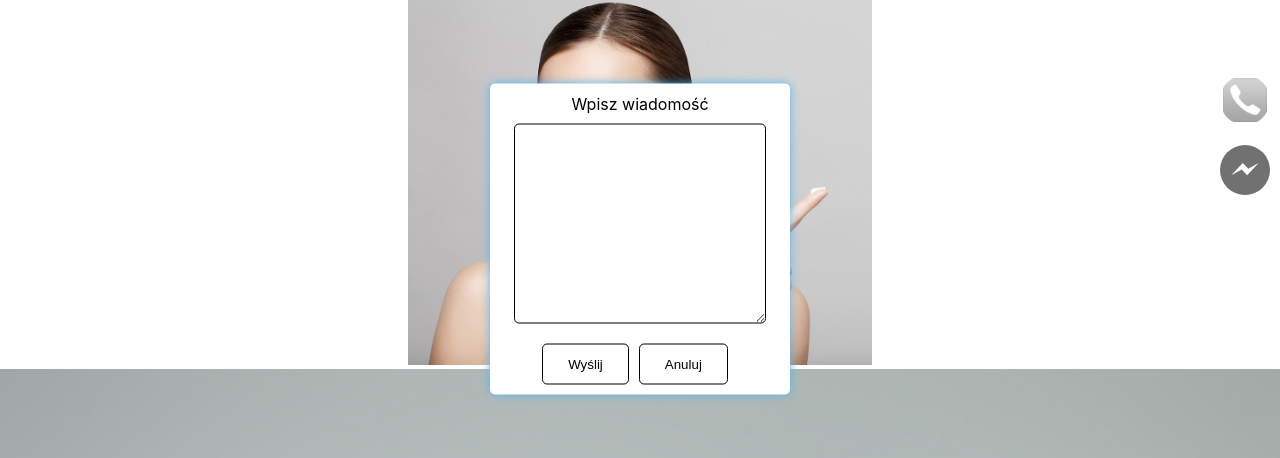
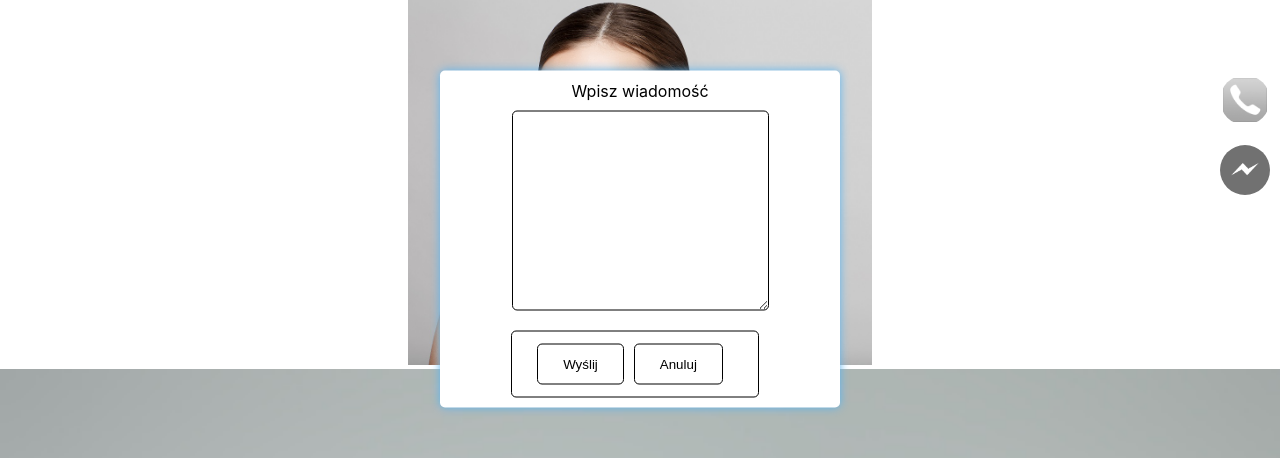
Before and after one commit to smolar8/TwojSalonUrody, a React (Create React App) app: page / in a window 1280 px wide. Shown: the part 161-619 px from the top of the page. Built offline with nearby package versions, Linux system fonts and the light colour scheme; a web font is replaced by a local one.

Commit message:
change messenger

```diff
--- a/src/components/aboutUs/messenger/styleMessenger/messenger.css
+++ b/src/components/aboutUs/messenger/styleMessenger/messenger.css
@@ -8,7 +8,7 @@
   left: 50%;
   transform: translate(-50%, -50%);
   padding: 10px 10px;
-  width: 300px;
+  width: 400px;
   background-color: #fff;
   box-shadow: 0 0 10px rgb(90, 180, 240);
   border-radius: 5px;
@@ -29,6 +29,7 @@
   border: 1px solid black;
 }
 
+.panel-buttons,
 .send,
 .cancel {
   padding: 12px 25px;
--- a/src/components/aboutUs/messenger/styleMessenger/messenger.scss
+++ b/src/components/aboutUs/messenger/styleMessenger/messenger.scss
@@ -2,7 +2,7 @@
 
 .windownChat {
   display: flex;
-  display: none;
+  // display: none;
   justify-content: center;
   align-items: center;
   flex-direction: column;
```
Also changed, not shown: 1 other file (tests, documents, lock files or other folders).
